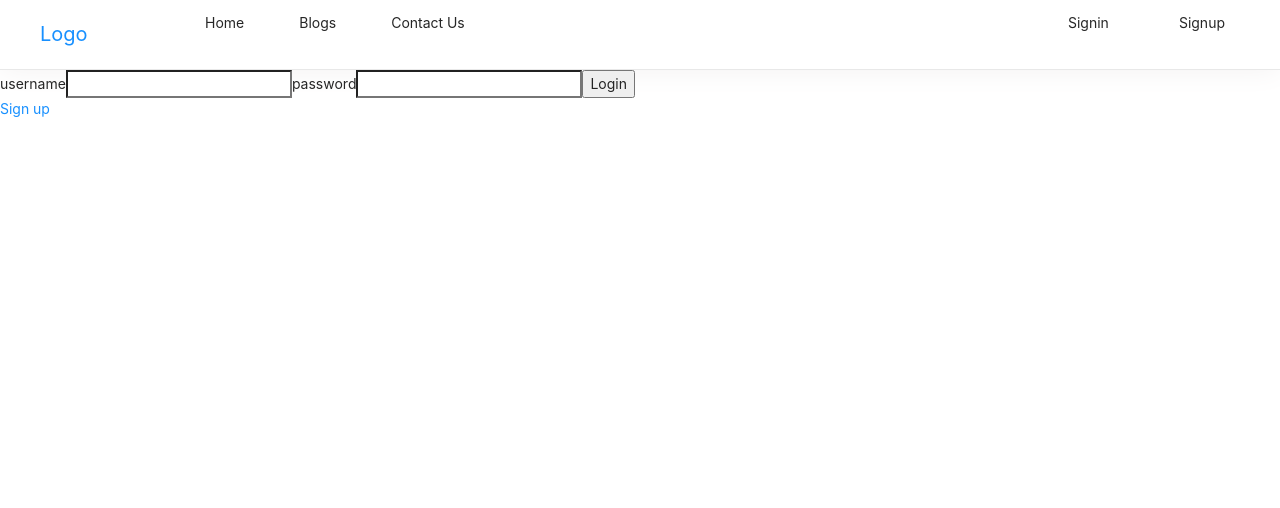
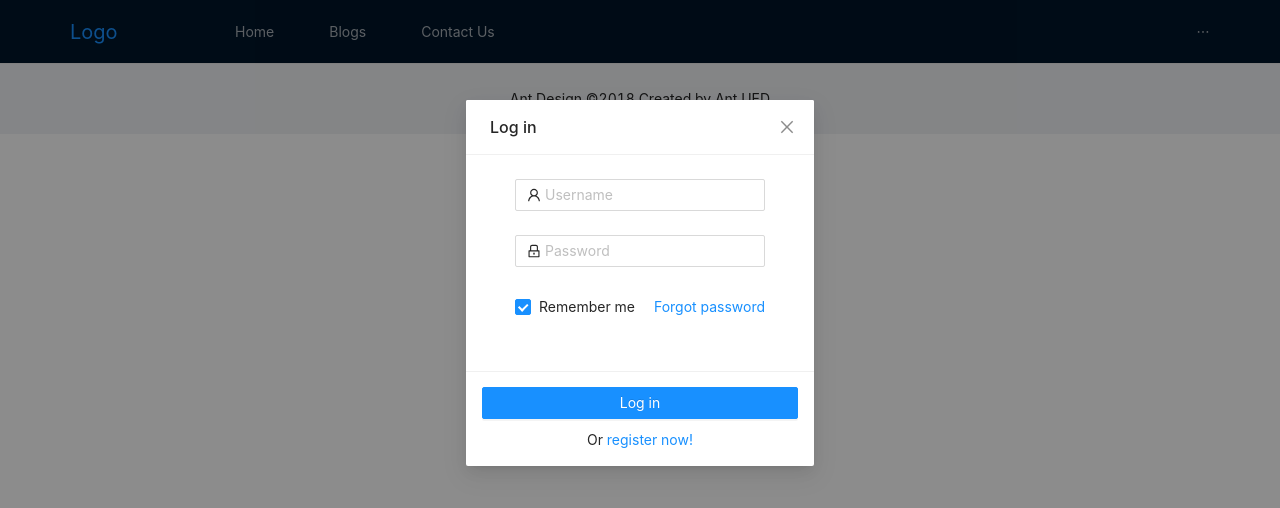
Before and after one commit to oddouu/costume-management-client, a React (Create React App) app: page /login in a window 1280 px wide. Shown: the top 508 px of the page. Built offline with nearby package versions, Linux system fonts and the light colour scheme; no server answers.

Commit message:
added login modal-form

```diff
--- a/public/index.html
+++ b/public/index.html
@@ -3,7 +3,7 @@
   <head>
     <meta charset="utf-8" />
     <link rel="icon" href="/favicon.ico" />
-    <meta name="viewport" content="width=device-width, initial-scale=1" />
+    <meta name="viewport" content="width=device-width, initial-scale=1, shrink-to-fit=no" />
     <meta name="theme-color" content="#000000" />
     <meta
       name="description"
--- a/src/App.css
+++ b/src/App.css
@@ -5,3 +5,11 @@ body {
   padding: 0;
   font-family: sans-serif;
 }
+
+.site-layout-content {
+  background: #fff;
+  display:flex;
+  padding: 24px;
+  min-height: 100vh;
+  flex-direction: column;
+}
--- a/src/App.js
+++ b/src/App.js
@@ -12,7 +12,9 @@ import Signup from "./components/auth/Signup";
 
 import AuthService from "./components/auth/auth-service";
 
+import { Layout, Breadcrumb } from "antd";
 
+const { Footer, Sider, Content } = Layout;
 
 class App extends Component {
   state = {
@@ -44,11 +46,12 @@ class App extends Component {
   render() {
     this.fetchUser();
     return (
-      <div className="App">
+      <Layout className="App">
         <NavBar
           setCurrentUser={this.setCurrentUser}
           getCurrentUser={this.state.loggedInUser}
         />
+        <Content className="site-layout-content" style={{ padding: '0 50px' }}>
 
           <Switch>
             {/* Passing props using render method inside the Route component */}
@@ -59,7 +62,9 @@ class App extends Component {
                 )}
                 />
             <Route exact path="/projects" component={ProjectList} />
-          <Route exact path="/projects/:id"
+            <Route
+              exact
+              path="/projects/:id"
               render={(props) => (
                 <ProjectDetail
                 loggedInUser={this.state.loggedInUser}
@@ -85,7 +90,11 @@ class App extends Component {
                 )}
                 />
           </Switch>
-      </div>
+                </Content>
+        <Footer style={{ textAlign: "center"}}>
+          Ant Design ©2018 Created by Ant UED
+        </Footer>
+      </Layout>
     );
   }
 }
--- /dev/null
+++ b/src/components/auth/Login.css
@@ -0,0 +1,26 @@
+.modal-login {
+    display: flex;
+    flex-direction: column;
+align-items: center;
+
+}
+
+#login-form {
+    max-width: 300px;
+    width: 300px;
+    padding: 0 25px;
+}
+
+#login-form .login-form-forgot {
+    float: right;
+}
+
+#login-form .ant-col-rtl .login-form-forgot {
+    float: left;
+}
+
+.login-form-button {
+    text-align: center;
+    width: 100%;
+    margin: 5px 0;
+}
--- a/src/components/auth/Login.js
+++ b/src/components/auth/Login.js
@@ -1,12 +1,60 @@
 import React, { Component } from "react";
 import AuthService from "./auth-service";
-
-import { Link } from "react-router-dom";
+import "./Login.css";
+import { Modal, Button, Form, Input, Checkbox } from "antd";
+import {
+  UserOutlined,
+  LockOutlined,
+} from "@ant-design/icons";
 
 class Login extends Component {
   state = {
     username: "",
     password: "",
+    visible: false,
+    loadings: [],
+    authenticated: false,
+  };
+
+  showModal = () => {
+    this.setState({
+      visible: true,
+    });
+  };
+
+  handleCancel = () => {
+    this.setState({
+      visible: false,
+    });
+    this.props.history.push("/");
+  };
+
+  componentDidMount() {
+    this.showModal();
+  }
+
+  enterLoading = (index) => {
+    this.setState(({ loadings }) => {
+      const newLoadings = [...loadings];
+      newLoadings[index] = true;
+      return {
+        loadings: newLoadings,
+      };
+    });
+    setTimeout(() => {
+      this.setState(({ loadings }) => {
+        const newLoadings = [...loadings];
+        newLoadings[index] = false;
+
+        return {
+          loadings: newLoadings,
+        };
+      });
+      if (this.state.authenticated) {
+        this.setState({ username: "", password: "", authenticated: true });
+        this.props.history.push("/projects");
+      }
+    }, 2000);
   };
 
   service = new AuthService();
@@ -19,40 +67,90 @@ class Login extends Component {
   };
 
   handleFormSubmit = (e) => {
-    e.preventDefault();
     const { username, password } = this.state;
     this.service.login(username, password).then((response) => {
       // set the whole application with the user that just logged in - lifting up the state by using setCurrentUser function in the parent component
+      if (response) {
         this.props.setCurrentUser(response);
-
-      this.setState({ username: "", password: "" });
-      this.props.history.push("/projects");
+        this.setState({ authenticated: true });
+      }
+      this.enterLoading(0);
     });
   };
 
   render() {
+    const { visible, confirmLoading, ModalText } = this.state;
+
     return (
       <div>
-        <form onSubmit={this.handleFormSubmit}>
-          <label htmlFor="">username</label>
-          <input
-            type="text"
+        <Modal
+          className="modal-login"
+          title="Log in"
+          visible={visible}
+          confirmLoading={confirmLoading}
+          onCancel={this.handleCancel}
+          footer={[
+            <Button
+              type="primary"
+              form="login-form"
+              key="submit"
+              htmlType="submit"
+              className="login-form-button"
+              loading={this.state.loadings[0]}
+              onClick={() => this.handleFormSubmit}
+            >
+              Log in
+            </Button>,
+            <div className="login-form-button">
+              Or <a href="">register now!</a>
+            </div>,
+          ]}
+        >
+          <Form
+            id="login-form"
+            name="normal_login"
+            className="login-form"
+            initialValues={{ remember: true }}
+            onFinish={this.handleFormSubmit}
+          >
+            <Form.Item
+              rules={[
+                { required: true, message: "Please input your Username!" },
+              ]}
+            >
+              <Input
+                prefix={<UserOutlined className="site-form-item-icon" />}
+                placeholder="Username"
                 name="username"
+                onChange={this.handleChange}
                 value={this.state.username}
-            onChange={this.handleChange}
               />
-          <label htmlFor="">password</label>
-          <input
+            </Form.Item>
+            <Form.Item
+              rules={[
+                { required: true, message: "Please input your Password!" },
+              ]}
+            >
+              <Input
+                prefix={<LockOutlined className="site-form-item-icon" />}
                 type="password"
                 name="password"
                 value={this.state.password}
                 onChange={this.handleChange}
+                placeholder="Password"
               />
+            </Form.Item>
+            <Form.Item>
+              <Form.Item name="remember" valuePropName="checked" noStyle>
+                <Checkbox>Remember me</Checkbox>
+              </Form.Item>
 
-          <button>Login</button>
-        </form>
-
-        <Link to="/signup">Sign up</Link>
+              <a className="login-form-forgot" href="">
+                Forgot password
+              </a>
+            </Form.Item>
+          </Form>
+        </Modal>
       </div>
     );
   }
--- a/src/components/navbar/LeftMenu.js
+++ b/src/components/navbar/LeftMenu.js
@@ -6,8 +6,8 @@ const MenuItemGroup = Menu.ItemGroup;
 class LeftMenu extends Component {
   render() {
     return (
-      <Menu mode={this.props.mode}>
-        <Menu.Item key="mail">
+      <Menu mode={this.props.mode} theme="dark">
+        <Menu.Item key="1">
           <a href="#">Home</a>
         </Menu.Item>
         <SubMenu title={<span>Blogs</span>}>
@@ -20,7 +20,7 @@ class LeftMenu extends Component {
             <Menu.Item key="setting:4">Option 4</Menu.Item>
           </MenuItemGroup>
         </SubMenu>
-        <Menu.Item key="alipay">
+        <Menu.Item key="2">
           <a href="#">Contact Us</a>
         </Menu.Item>
       </Menu>
--- a/src/components/navbar/NavBar.css
+++ b/src/components/navbar/NavBar.css
@@ -1,6 +1,5 @@
 
 .menuBar {
-    padding: 0 20px;
     border-bottom: solid 1px #e8e8e8;
     overflow: auto;
     box-shadow: 0 0 30px #f3f1f1;
@@ -36,6 +35,7 @@
     border-bottom: solid 1px #e8e8e8;
     overflow: hidden;
     box-shadow: 0 0 30px #f3f1f1;
+    background-color: #00122A;
 }
 
 .menu__logo {
@@ -46,15 +46,15 @@
 .menu__logo a {
     display: inline-block;
     font-size: 20px;
-    padding: 19px 20px;
+    padding: 0 20px;
 }
 
 .menu__container .ant-menu-item {
-    padding: 13px 5px;
+    padding: 0 5px;
 }
 
 .menu__container .ant-menu-submenu-title {
-    padding: 13px 20px;
+    padding: 0 20px;
 }
 
 .menu__container .ant-menu-item a,
@@ -86,6 +86,7 @@
 
 .menu_drawer .ant-drawer-body {
     padding: 0 !important;
+    background-color: black;
 }
 
 /* align header of Drawer with header of page */
--- a/src/components/navbar/RightMenu.js
+++ b/src/components/navbar/RightMenu.js
@@ -4,12 +4,12 @@ import { Menu } from 'antd';
 class RightMenu extends Component {
   render() {
     return (
-      <Menu mode={this.props.mode}>
-        <Menu.Item key="mail">
-          <a href="#">Signin</a>
+      <Menu mode={this.props.mode} theme="dark">
+        <Menu.Item key="1">
+          <a href="/login">Log in</a>
         </Menu.Item>
-        <Menu.Item key="app">
-          <a href="#">Signup</a>
+        <Menu.Item key="2">
+          <a href="/signup">Signup</a>
         </Menu.Item>
       </Menu>
     );
--- a/src/components/navbar/index.js
+++ b/src/components/navbar/index.js
@@ -4,24 +4,26 @@ import AuthService from "../auth/auth-service";
 
 import LeftMenu from "./LeftMenu";
 import RightMenu from "./RightMenu";
-import { Drawer, Button } from "antd";
-import {AlignRightOutlined} from "@ant-design/icons"
-import './NavBar.css';
+import { Layout, Drawer, Button } from "antd";
+import { AlignRightOutlined } from "@ant-design/icons";
+import "./NavBar.css";
+
+const { Header } = Layout;
 
 class NavBar extends Component {
   state = {
-    visible: false
+    visible: false,
   };
 
   showDrawer = () => {
     this.setState({
-      visible: true
+      visible: true,
     });
   };
 
   onClose = () => {
     this.setState({
-      visible: false
+      visible: false,
     });
   };
 
@@ -35,7 +37,7 @@ class NavBar extends Component {
 
   render() {
     return (
-      <nav className="menu">
+      <Header className="menu">
           <div className="menu__logo">
             <a href="">Logo</a>
           </div>
@@ -65,7 +67,7 @@ class NavBar extends Component {
               <RightMenu mode="inline" />
             </Drawer>
           </div>
-      </nav>
+      </Header>
     );
   }
 }
--- a/src/components/projects/ProjectList.js
+++ b/src/components/projects/ProjectList.js
@@ -3,6 +3,9 @@ import Axios from "axios";
 import NewProject from "./NewProject";
 import { Link } from "react-router-dom";
 import instance from "../../instance"
+
+import { Layout } from "antd";
+const {Content} = Layout;
 
 class ProjectList extends Component {
   state = {
@@ -12,9 +15,9 @@ class ProjectList extends Component {
   getAllProjects = () => {
     instance.get("http://localhost:5000/api/projects").then((response) => {
       console.log(response);
-      // this.setState({
-      //   projects: response,
-      // });
+      this.setState({
+        projects: response.data,
+      });
     });
   };
 
@@ -24,9 +27,9 @@ class ProjectList extends Component {
 
   render() {
     return (
-      <div>
+      <Content>
 
-      </div>
+      </Content>
     );
   }
 }
```
Lines whose indentation alone changed are shown as unchanged.
